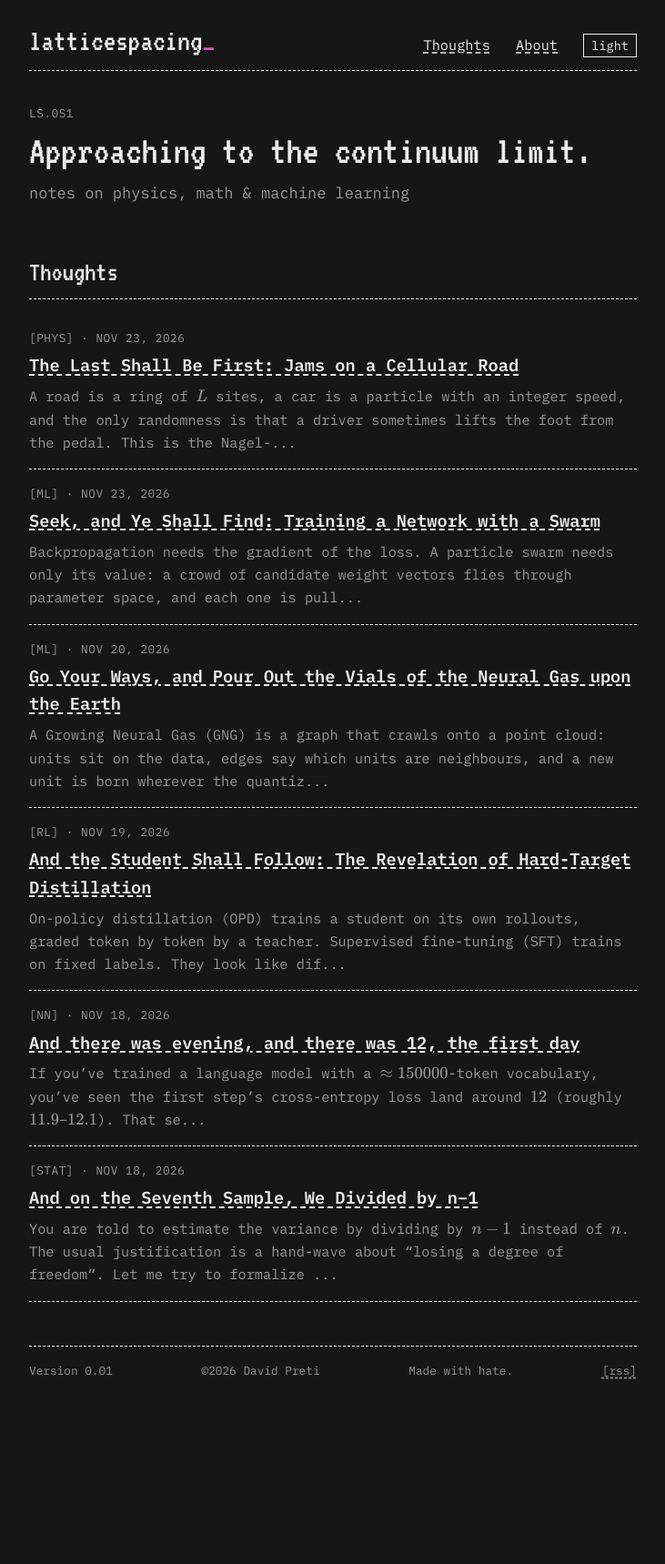
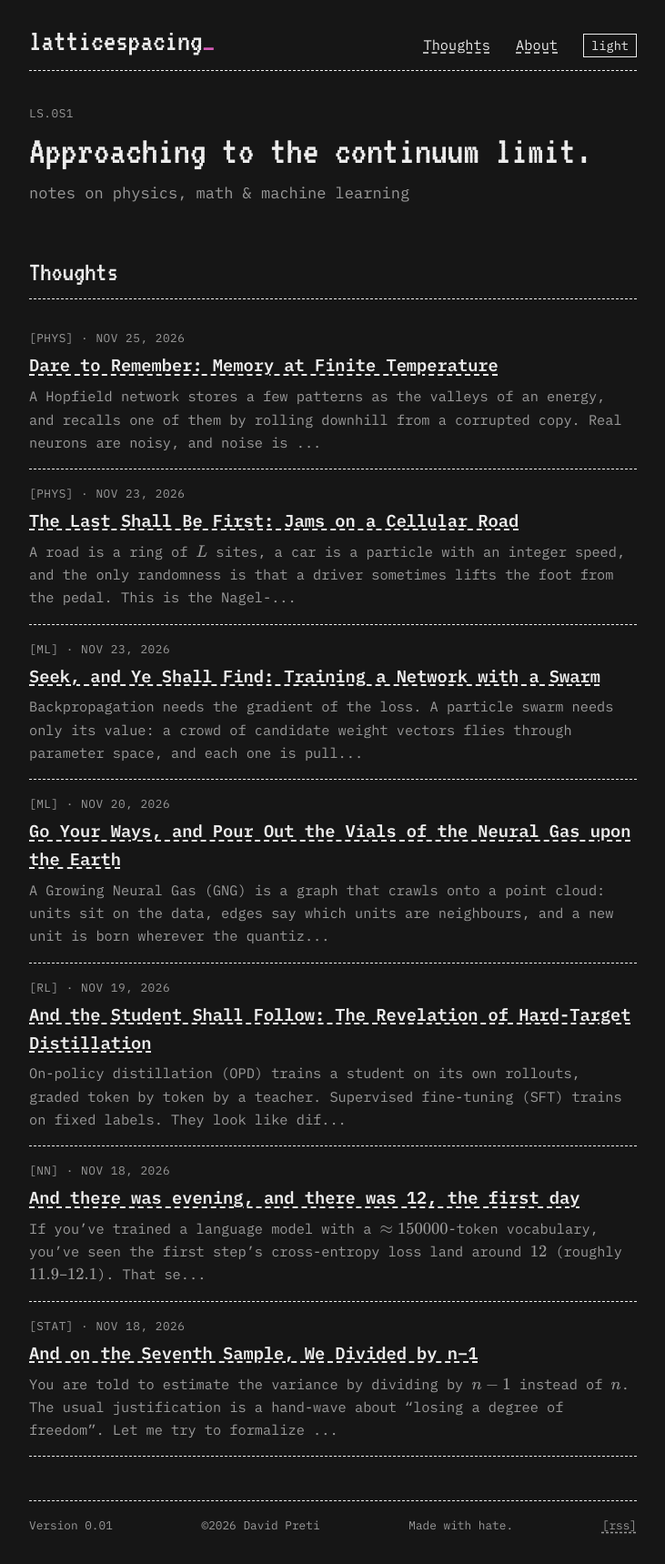
Before and after one commit to pretidav/latticespacing, a Jekyll site: the page built from index.html, in a window 1280 px wide. Shown: the whole page at 91% size, without its empty margins (274-1005 px from the left). Built offline with Jekyll 4.4.1, drawn with Linux system fonts in a browser that asks for light colours; before the commit the page ends 1549 px from its top, so only the background shows below that; part of the change alters nothing that is shown.

Commit message:
new post, hopfield

```diff
--- a/_config.yml
+++ b/_config.yml
@@ -19,3 +19,4 @@ exclude:
   - GrowingNeuralGas
   - traffic
   - pso
+  - hopfield
--- /dev/null
+++ b/_posts/2026-11-25-hopfield-finite-temperature.md
@@ -0,0 +1,194 @@
+---
+layout: post
+title: "Dare to Remember: Memory at Finite Temperature"
+category: phys
+---
+> A Hopfield network stores a few patterns as the valleys of an energy, and recalls one of them by rolling downhill from a corrupted copy. Real neurons are noisy, and noise is a temperature: when it is small the valleys are still there, and when it is large the network forgets everything. Hopfield introduced the model in 1982 [1], and Amit, Gutfreund and Sompolinsky studied it as a spin glass at finite temperature [3, 4]. Let me try to formalize it.
+
+##### Setting
+
+There are $N$ units $S_i \in \lbrace +1, -1 \rbrace$ and $M$ patterns $\xi^\mu \in \lbrace +1, -1 \rbrace^N$, $\mu = 1, \dots, M$, whose entries are independent fair coins. The weights are the Hebbian ones, without self-coupling, and the field on unit $i$ is $h_i$:
+
+$$W_{ij} = \frac{1}{N} \sum_{\mu=1}^{M} \xi_i^\mu \xi_j^\mu \quad (i \neq j), \qquad W_{ii} = 0, \qquad h_i = \sum_j W_{ij} S_j.$$
+
+The matrix is symmetric, and this is what makes everything below work. The energy of a state and the overlap of a state with the pattern $\mu$ are
+
+$$E(S) = -\frac{1}{2} \sum_{i,j} W_{ij} S_i S_j, \qquad m_\mu = \frac{1}{N} \sum_i \xi_i^\mu S_i.$$
+
+> The energy is reminiscent of the Ising model, $-J \sum_{\langle ij \rangle} S_i S_j$, but the interaction is not restricted to nearest neighbours: every unit is coupled to every other one, with couplings $W_{ij}$ of either sign that are set by the patterns.
+
+The energy can be written with the overlaps alone. Since $W_{ii} = 0$, only the pairs $i \neq j$ appear, and for those I insert the definition of $W_{ij}$ and exchange the order of the sums:
+
+$$E(S) = -\frac{1}{2N} \sum_{\mu=1}^{M} \sum_{i \neq j} \big( \xi_i^\mu S_i \big) \big( \xi_j^\mu S_j \big).$$
+
+The sum over the pairs $i \neq j$ is the sum over all pairs, which is a square, minus the terms with $i = j$:
+
+$$\sum_{i \neq j} \big( \xi_i^\mu S_i \big) \big( \xi_j^\mu S_j \big) = \Big( \sum_i \xi_i^\mu S_i \Big)^2 - \sum_i \big( \xi_i^\mu S_i \big)^2 = N^2 m_\mu^2 - N.$$
+
+In the last step the square is $(N m_\mu)^2$ by the definition of the overlap, and each of the $N$ terms with $i = j$ is equal to $1$, because $\xi_i^\mu$ and $S_i$ are $\pm 1$. Inserting this in the energy and dividing by $N$,
+
+$$\frac{E}{N} = -\frac{1}{2} \sum_{\mu=1}^{M} m_\mu^2 + \frac{M}{2N}.$$
+
+The energy is low when the overlap with a stored pattern is large in absolute value, whether it is positive or negative. In particular $E(-S) = E(S)$, so whenever the network stores a pattern $\xi^\mu$, it also stores the reversed pattern $-\xi^\mu$.
+
+> The field too can be written with the overlaps. Inserting the weights,
+> $$h_i = \frac{1}{N} \sum_{\mu=1}^{M} \xi_i^\mu \sum_{j \neq i} \xi_j^\mu S_j = \sum_{\mu=1}^{M} \xi_i^\mu m_\mu - \frac{M}{N} S_i,$$
+> because the sum over $j \neq i$ is $N m_\mu - \xi_i^\mu S_i$, and $(\xi_i^\mu)^2 = 1$. For $M/N \to 0$ the last term is negligible: the field on a unit is the sum of its values in the patterns, each weighted by the overlap of the state with that pattern. The overlaps create the field, and the field decides what the units do.
+
+It remains to check that the network keeps a stored pattern. Without noise a unit takes the sign of its field, so a state is left unchanged, that is, it is a fixed point, if $S_i = \mathrm{sign}(h_i)$ for every unit $i$. Put the network in the pattern $\nu$, $S = \xi^\nu$, and call $h_i^\nu$ the field in this state:
+
+$$h_i^\nu = \sum_j W_{ij} \xi_j^\nu = \frac{1}{N} \sum_{\mu=1}^{M} \sum_{j \neq i} \xi_i^\mu \xi_j^\mu \xi_j^\nu.$$
+
+In the term $\mu = \nu$ of the sum $\xi_j^\nu \xi_j^\nu = 1$, so that term is $\frac{N-1}{N} \xi_i^\nu$. Separating it from the others defines $\gamma_i^\nu$:
+
+$$h_i^\nu = \frac{N-1}{N} \, \xi_i^\nu + \gamma_i^\nu, \qquad \gamma_i^\nu = \frac{1}{N} \sum_{\mu \neq \nu} \sum_{j \neq i} \xi_i^\mu \xi_j^\mu \xi_j^\nu.$$
+
+The first term is the signal, which has the sign of the pattern. The second one, the crosstalk, is the disturbance due to the other patterns: it is a sum of $(M-1)(N-1)$ independent terms $\pm 1$, divided by $N$, so it has mean $0$ and variance $(M-1)(N-1)/N^2 \approx M/N$.
+
+> I take $M$ fixed and $N$ large, so that $M/N \to 0$. The crosstalk is then small compared with the signal: by Hoeffding's inequality $\lvert \gamma_i^\nu \rvert \geq 1/2$ with probability at most $2 e^{-N/(8M)}$, and this stays small after summing over the $N$ units. So with high probability $\mathrm{sign}(h_i^\nu) = \xi_i^\nu$ for all $i$ at once, and every stored pattern is a fixed point [2].
+
+##### Noisy units
+
+At temperature $T = 1/\beta$ a unit that is updated takes the value $\pm 1$ with probability
+
+$$P(S_i = \pm 1 \mid h_i) = \frac{1}{2} \Big( 1 \pm \tanh(\beta h_i) \Big) = \frac{1}{1 + e^{\mp 2 \beta h_i}},$$
+
+and a sweep updates the $N$ units one at a time, in a random order, each with the current value of the others. This is the heat-bath (Glauber) dynamics of the Ising model [6]. The limit $T \to 0$ is the deterministic rule, with $\mathrm{sign}(0) = +1$, and $T \to \infty$ is a fair coin.
+
+> The reason for this rule is that it samples the Gibbs distribution $p(S) = e^{-\beta E(S)} / Z$. The terms of $-\beta E$ that contain $S_i$ are $\frac{\beta}{2} (W_{ij} S_i S_j + W_{ji} S_j S_i)$ summed over $j \neq i$, which by symmetry is $\beta S_i h_i$, with $h_i$ not containing $S_i$ because $W_{ii} = 0$. Hence
+> $$p(S_i = \pm 1 \mid S_{-i}) = \frac{e^{\pm \beta h_i}}{e^{\beta h_i} + e^{-\beta h_i}} = \frac{1}{1 + e^{\mp 2 \beta h_i}},$$
+> which is the rule. The same fact says that the update satisfies detailed balance. Flipping the unit $i$ changes the energy by $\Delta E = 2 S_i h_i$ (the term $-S_i h_i$ changes sign), and the probability of the flip is $1 / (1 + e^{\beta \Delta E})$, so for the flip $S \to \tilde S$ and its reverse
+>$$\frac{P(S \to \tilde S)}{P(\tilde S \to S)} = \frac{1 + e^{-\beta \Delta E}}{1 + e^{\beta \Delta E}} = e^{-\beta \Delta E} = \frac{p(\tilde S)}{p(S)}.$$
+
+At $T = 0$ a flip happens only if $\Delta E \leq 0$, and then the energy cannot increase and the dynamics stops in a local minimum. At $T > 0$ a flip that raises the energy by $\Delta E$ is allowed with probability $1/(1 + e^{\beta \Delta E})$, and the energy fluctuates around an average value instead of decreasing.
+
+##### Mean field
+
+The mean field approximation, which I follow from Orhan's note [5], writes $S_i = s_i + \delta S_i$, where $s_i = \langle S_i \rangle$ is the mean and $\delta S_i$ is the fluctuation. In the Gibbs weight
+
+$$\frac{\beta}{2} \sum_{i,j} W_{ij} (s_i + \delta S_i)(s_j + \delta S_j) = \frac{\beta}{2} \sum_{i,j} W_{ij} ( s_i s_j + s_i \delta S_j + s_j \delta S_i ) + \mathcal{O}(\delta S_i \delta S_j),$$
+
+put back $\delta S_i = S_i - s_i$. The bracket becomes
+
+$$s_i s_j + s_i (S_j - s_j) + s_j (S_i - s_i) = s_i S_j + s_j S_i - s_i s_j.$$
+
+The two terms that contain a unit give the same sum, because $W_{ij} = W_{ji}$ and the names of the indices can be exchanged, and the last term does not contain any unit. Therefore
+
+$$\begin{aligned}
+\frac{\beta}{2} \sum_{i,j} W_{ij} \big( s_i S_j + s_j S_i - s_i s_j \big) &= \beta \sum_{i,j} W_{ij} s_i S_j - \frac{\beta}{2} \sum_{i,j} W_{ij} s_i s_j \\
+&= \beta \sum_j S_j \Big( \sum_i W_{ij} s_i \Big) + \mathrm{const}.
+\end{aligned}$$
+
+The term in brackets is the average of the field, $\langle h_j \rangle = \sum_i W_{ji} s_i$. The constant is absorbed in the normalization, and the distribution factorizes into one factor per unit,
+
+$$p(S) \approx \frac{1}{Z^{\prime}} \prod_{j=1}^{N} e^{\beta \langle h_j \rangle S_j}.$$
+
+Each unit is now independent of the others and feels only their mean field. Its average, over the two values $\pm 1$, is
+
+$$s_j = \frac{e^{\beta \langle h_j \rangle} - e^{-\beta \langle h_j \rangle}}{e^{\beta \langle h_j \rangle} + e^{-\beta \langle h_j \rangle}} = \tanh\Big( \beta \sum_i W_{ji} s_i \Big).$$
+
+Look for a state that is a multiple of one pattern, $s_i = m \, \xi_i^\nu$. The field on unit $j$ is then $m$ times the field of the pattern, which was computed in the setting:
+
+$$\sum_i W_{ij} m \, \xi_i^\nu = m \, h_j^\nu = m \Big( \frac{N-1}{N} \, \xi_j^\nu + \gamma_j^\nu \Big).$$
+
+For $M/N \to 0$ I neglect the crosstalk $\gamma_j^\nu$ and the factor $(N-1)/N$. The equation becomes $m \xi_j^\nu = \tanh(\beta m \xi_j^\nu)$, and since $\tanh$ is odd the sign of $\xi_j^\nu$ drops out:
+
+$$m = \tanh(\beta m).$$
+
+> For $M/N \to 0$ I expect this to be exact, because every unit interacts with all the others through couplings of size $1/N$, so that its field is a sum of many small terms.
+
+##### The transition at $T = 1$
+
+Let $g(m) = \tanh(\beta m) - m$ for $m \geq 0$. Then $g(0) = 0$, $g^{\prime}(0) = \beta - 1$, $g^{\prime\prime} < 0$ (because $\tanh$ is concave on the positive axis) and $g(1) < 0$. If $T > 1$, then $\beta < 1$, $g^{\prime}(0) < 0$ and $g$ is concave: $g < 0$ for all $m > 0$, and $m = 0$ is the only solution (equivalently $\tanh(\beta m) \leq \beta m < m$). If $T < 1$, then $g$ starts upwards, is concave and ends negative, so it has exactly one positive zero $m_\star(T)$, with $g^{\prime}(m_\star) < 0$: the map $m \mapsto \tanh(\beta m)$ has slope $\beta (1 - m_\star^2) < 1$ there, so the solution is stable, while $m = 0$, where the slope is $\beta > 1$, is not. For $T \to 1^-$, expanding $\tanh x = x - x^3/3$,
+
+$$m_\star^2 \approx \frac{3 (\beta - 1)}{\beta^3} \quad \Longrightarrow \quad m_\star \approx \sqrt{3 (1 - T)},$$
+
+a continuous transition with exponent $1/2$. Numerically, $m_\star(0.99) = 0.1725$ against $\sqrt{3 \cdot 0.01} = 0.1732$, and $m_\star(0.95) = 0.3795$ against $0.3873$. Below $T_c = 1$ the network keeps a memory, above it the memory is gone.
+
+I simulated it with $N = 1000$ units, $M = 3$ patterns, 10 replicas per temperature and 30 sweeps, starting exactly on the first pattern. The left panel shows the overlap with it, the right panel the energy per unit after the last sweep.
+
+{% include figure.html src="/assets/img/2026-11-25-hopfield/m_E_T_1000-3.png" caption="Left: overlap of the final state with the stored pattern against the temperature, mean and standard error of 10 replicas, against the mean field curve m = tanh(m/T). Right: energy per unit after the last sweep. N = 1000, M = 3, 30 sweeps." %}
+
+The numbers for a few temperatures:
+
+| temperature | overlap, mean field | overlap, simulation | energy per unit, simulation | minus half the squared overlap (simulated) |
+|---|---|---|---|---|
+| 0.55 | 0.9355 | 0.930 | $-0.432$ | $-0.432$ |
+| 0.75 | 0.7755 | 0.771 | $-0.297$ | $-0.297$ |
+| 0.85 | 0.6295 | 0.635 | $-0.204$ | $-0.202$ |
+| 0.95 | 0.3795 | 0.299 | $-0.069$ | $-0.045$ |
+| 1.05 | 0 | 0.015 | $-0.023$ | $-0.0001$ |
+
+Up to $T = 0.85$ the simulated overlap agrees with $m_\star$ within $0.006$, and above $T_c$ it is zero within the errors. Close to $T_c$ it is below the prediction (at $T = 0.95$, $0.299$ against $0.380$): this is where the neglected fluctuations are largest, and with $N = 1000$ and 30 sweeps I do not separate a finite-size effect from a slow relaxation.
+
+##### The energy
+
+With one pattern retrieved the identity of the setting gives $E/N \approx -m^2/2$, plus $M/(2N) = 0.0015$ and the small overlaps of the other patterns. The last two columns of the table test it: the energy per unit is the one of the overlap alone up to $T = 0.85$, to within $0.003$. The deviation at $T = 0.95$ and above $T_c$ is the same effect as before. There the overlaps are not zero but fluctuate, with $\langle m_\mu^2 \rangle$ of order $1/N$ for every pattern, the energy is $-\frac{1}{2} \sum_\mu m_\mu^2$ of those fluctuations, and it stays negative while $m = 0$. I did not measure this quantitatively.
+
+The energy against the sweeps, starting on the pattern at $E/N = -0.5$:
+
+{% include figure.html src="/assets/img/2026-11-25-hopfield/energy_t_1000-3.png" caption="Energy per unit against the number of sweeps for six temperatures, mean and standard error of 10 replicas. N = 1000, M = 3, start on the pattern." %}
+
+At $T = 0.05$ the state sits at the bottom of the valley. For larger $T$ the energy goes up and settles on a plateau, higher as the temperature grows, and for $T > 1$ it goes to $0$. The plateau is not a minimum: the dynamics samples the Gibbs distribution, whose average energy is above the minimum. The time to reach it is short. For $T = 0.55$, $0.75$ and $0.85$, in a run that I did not plot, the mean energy is within $0.01$ of its late value after 1, 4 and 4 sweeps. This is the relaxation inside one valley, which is not the same thing as the time to escape from it.
+
+##### The other edge: the load at zero temperature
+
+Everything above has $M/N \to 0$. When $\alpha = M/N$ is finite the crosstalk is not negligible, and it acts as noise even at $T = 0$. The mean field equations for $m$ and the two order parameters $q$ and $r$ are in the note [5] (and in [3, 4]). At $T = 0$ they reduce to a single equation, with $y = m / \sqrt{2 \alpha r}$,
+
+$$y \Big( \sqrt{2 \alpha} + \frac{2}{\sqrt{\pi}} e^{-y^2} \Big) = \mathrm{erf}(y), \qquad m = \mathrm{erf}(y).$$
+
+The retrieval state is the largest root. It exists up to $\alpha_c$ and disappears there discontinuously: numerically $\alpha_c = 0.1379$, with $m = 0.9674$ at that point. At the other end, $m = 0.998$ at $\alpha = 0.1$ and $0.993$ at $\alpha = 0.12$.
+
+The simulation, with $N = 500$, starting on the pattern and relaxing at $T = 0$:
+
+{% include figure.html src="/assets/img/2026-11-25-hopfield/capacity_500.png" caption="Overlap of the final state with the stored pattern against the load alpha = M/N, at T = 0, N = 500, mean and standard error of 20 sets of patterns. The dashed line is the mean field alpha_c = 0.138." %}
+
+The overlap is above $0.97$ up to $\alpha = 0.12$, and it falls over a range of $\alpha$, to $0.44$ at $0.2$, instead of jumping at $0.138$. The mean field value is the limit $N \to \infty$, so I repeated the scan for $N = 100$ to $3200$ (40 sets of patterns for every point, at most 100 sweeps), and called $\alpha_c(N)$ the load at which half of the runs still end with $m > 0.5$. The fraction of those runs that retrieve:
+
+{% include figure.html src="/assets/img/2026-11-25-hopfield/finite_size_retrieval.png" caption="Fraction of the runs whose final overlap is above 0.5 against the load, for N from 100 to 3200 (T = 0, start on the pattern). The dashed line is the mean field alpha_c." %}
+
+The curves become steeper with $N$ and move towards the dashed line. The load $\alpha_c(N)$ is $0.327$, $0.248$, $0.199$, $0.170$, $0.1635$, $0.156$ for $N = 100, 200, 400, 800, 1600, 3200$, and it is still decreasing at the largest size.
+
+{% include figure.html src="/assets/img/2026-11-25-hopfield/finite_size_capacity.png" caption="The load alpha_c(N) against 1/sqrt(N), with error bars from a bootstrap over the runs, and two fits of a + b N^(-nu): nu = 1/2 fixed (dotted, grey diamond at N = infinity) and nu free (dashed, hollow square). The line is the mean field alpha_c." %}
+
+How it goes to the limit is not known to me, so I fitted $\alpha_c(N) = a + b N^{-\nu}$ with several exponents:
+
+| fit | extrapolated capacity | chi-squared (4 degrees of freedom) |
+|---|---|---|
+| $\nu = 1/2$ fixed | $0.128 \pm 0.003$ | 15.5 |
+| $\nu = 0.67$ fixed | $0.139 \pm 0.002$ | 8.1 |
+| $\nu = 1$ fixed | $0.151 \pm 0.002$ | 2.4 |
+| $\nu$ free | $0.1505 \pm 0.0016$ at $\nu = 0.98$ | 2.3 |
+
+The data prefer $\nu$ close to $1$ ($\nu$ between $0.86$ and $1.10$ within one unit of $\chi^2$, with $a$ between $0.147$ and $0.153$), and they disfavour $1/\sqrt{N}$. The extrapolated value depends on the exponent that I assume, so I do not read it as a measurement of $0.138$: it is below it for $\nu = 1/2$, and about $0.012$ above it for the best $\nu$. What the scan supports is that $\alpha_c(N)$ decreases towards a number between $0.13$ and $0.15$, which contains the mean field value but does not fix it.
+
+##### The implementation
+
+| object | code |
+|---|---|
+| $W$, $h_i$, $E$, $m_\mu$ | `HopfieldNetwork.W`, `.energy`, `.overlaps` |
+| one update with probability $\frac{1}{2}(1 + \tanh(\beta h_i))$ | `HopfieldNetwork.update_unit` |
+| a sweep (random order), a run of sweeps | `.sweep`, `.run` |
+| relaxation at $T = 0$ until no unit flips | `.relax` |
+| $m = \tanh(m/T)$ | `mean_field_m` |
+| the equation for $y$, $\alpha_c$ | `mean_field_retrieval`, `mean_field_capacity` |
+| scans over $T$, $\alpha$, $(N, \alpha)$ | `temperature_scan`, `capacity_scan`, `finite_size_scan` |
+| $\alpha_c(N)$ and the fit | `alpha_c_of_N`, `fit_extrapolation` |
+
+Some remarks:
+>The mean field step that neglects $\delta S_i \delta S_j$ is not controlled in general. For $M/N \to 0$ the simulation agrees with it, and the agreement degrades close to $T_c$ and for $\alpha$ near $\alpha_c$, which is where I would expect the correlations to matter.
+
+>The symmetry of $W$ is essential: without it there is no energy, no Gibbs distribution, and no detailed balance. I used asynchronous updates. With synchronous updates the same rule does not sample $e^{-\beta E}$, and the dynamics can cycle.
+
+>I started every run on a stored pattern, so what I measure is the stability of the memory, not the size of its basin of attraction. Starting from a corrupted pattern, or from a random state, would also show the spurious states, mixtures of an odd number of patterns, which I did not look at.
+
+Cheers.
+
+> References
+>1. J. J. Hopfield. *Neural networks and physical systems with emergent collective computational abilities.* Proceedings of the National Academy of Sciences 79(8):2554-2558, 1982.
+>2. J. Hertz, A. Krogh, R. G. Palmer. *Introduction to the Theory of Neural Computation.* Addison-Wesley, 1991.
+>3. D. J. Amit, H. Gutfreund, H. Sompolinsky. *Spin-glass models of neural networks.* Physical Review A 32:1007-1018, 1985.
+>4. D. J. Amit, H. Gutfreund, H. Sompolinsky. *Storing infinite numbers of patterns in a spin-glass model of neural networks.* Physical Review Letters 55:1530-1533, 1985.
+>5. E. Orhan. *The Hopfield model.* Lecture note, 2014.
+>6. R. J. Glauber. *Time-dependent statistics of the Ising model.* Journal of Mathematical Physics 4:294-307, 1963.
+>7. W. Gerstner, W. M. Kistler, R. Naud, L. Paninski. *Neuronal Dynamics.* Cambridge University Press, 2014, chapter 17.
```
Also changed, not shown: assets/img/2026-11-25-hopfield/capacity_500.png (added), assets/img/2026-11-25-hopfield/energy_t_1000-3.png (added), assets/img/2026-11-25-hopfield/finite_size_capacity.png (added), assets/img/2026-11-25-hopfield/finite_size_retrieval.png (added), assets/img/2026-11-25-hopfield/m_E_T_1000-3.png (added), 1 other file.
